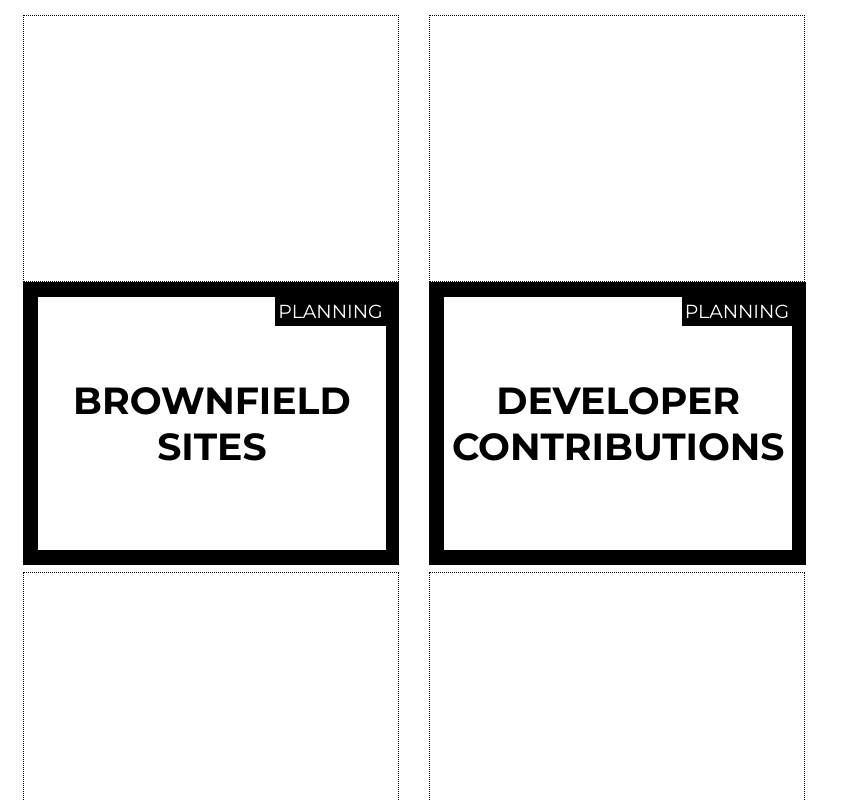
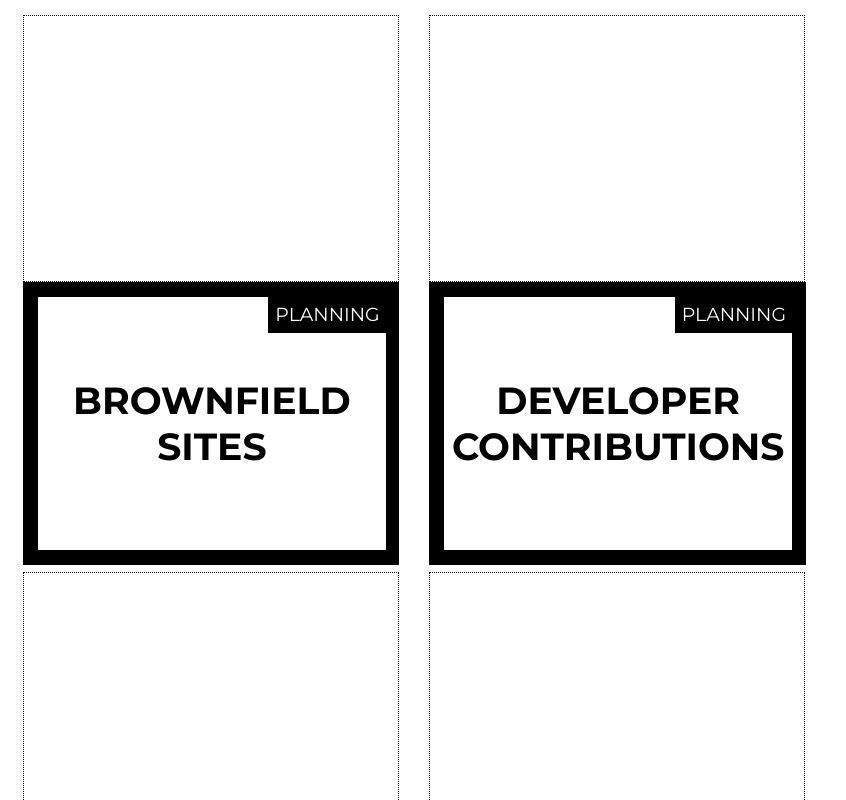
Before and after one commit to digital-land/project-kanban-cards, a plain HTML site: page index.html in a window 1280 px wide. Shown: the top 800 px of the page, without its empty margins (0-846 px from the left). Drawn offline with Linux system fonts and the light colour scheme.

Commit message:
Work around gaps between borders

```diff
--- a/index.html
+++ b/index.html
@@ -52,11 +52,11 @@
       font-size: 5mm;
       font-weight: 400;
       position: absolute;
-      top: 0;
-      right: 0;
+      top: -1px;
+      right: -1px;
       background-color: black;
       color: white;
-      border: 1mm solid black;
+      border: 2mm solid black;
     }
 
     </style>
```
